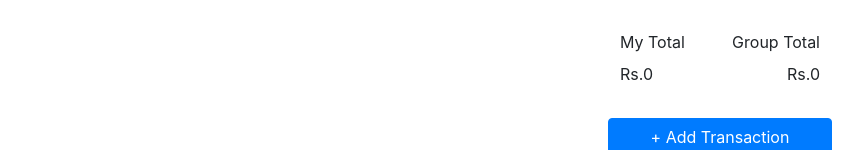
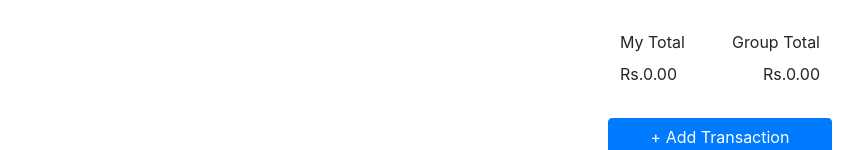
Before and after one commit to git-anubhav/split-it, a React (Create React App) app in the folder frontend/: page / in a window 1280 px wide. Shown: the part 256-406 px from the top of the page, without its empty margins (208-1071 px from the left). Built offline with nearby package versions, Linux system fonts and the light colour scheme; no server answers.

Commit message:
profile digits fixed

```diff
--- a/frontend/src/components/Profile/Profile.tsx
+++ b/frontend/src/components/Profile/Profile.tsx
@@ -100,11 +100,11 @@ const Profile: React.FC = () => {
         <div className="total-expense-details">
           <div>
             <div>My Total</div>
-            <div>Rs.{selfTotal}</div>
+            <div>Rs.{selfTotal.toFixed(2)}</div>
           </div>
           <div className="group-total">
             <div>Group Total</div>
-            <div>Rs.{groupTotal}</div>
+            <div>Rs.{groupTotal.toFixed(2)}</div>
           </div>
         </div>
       </div>
```
